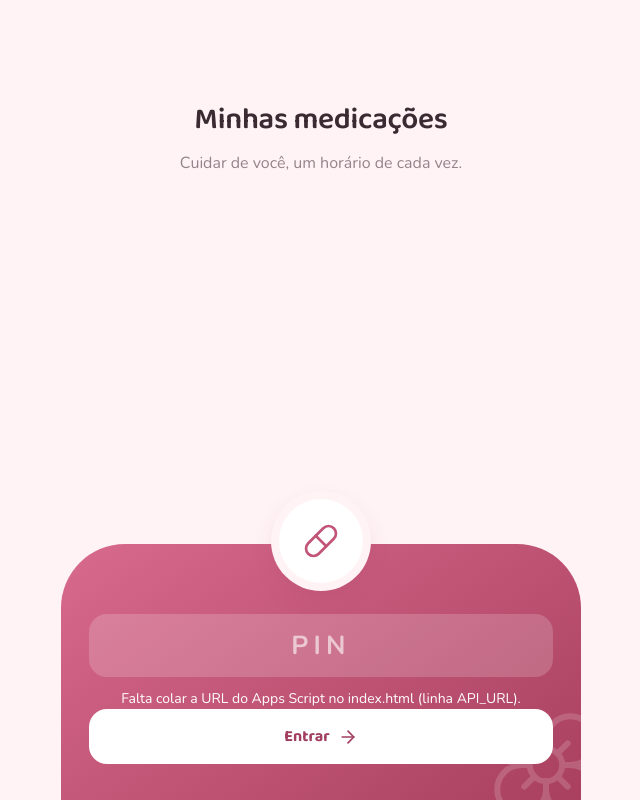
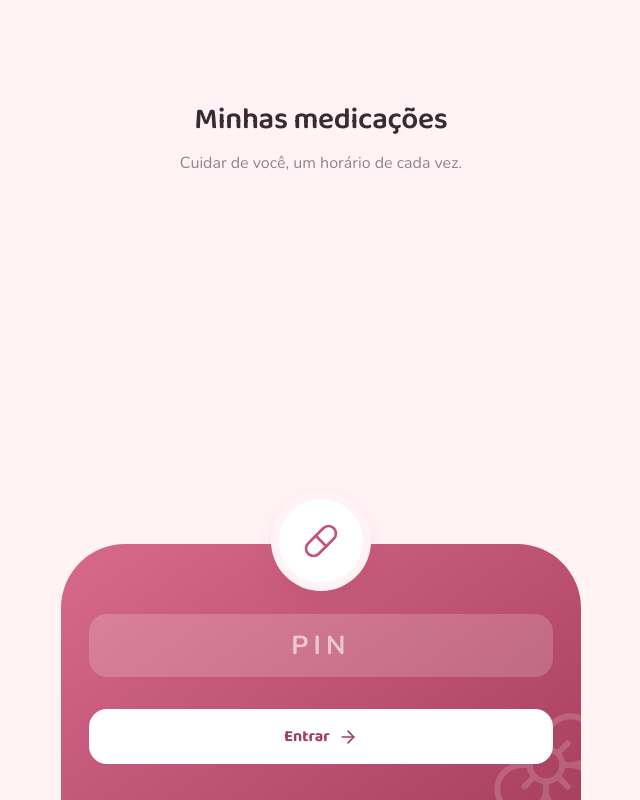
Before and after one commit to Lumadart/medicamentos, a plain HTML site: page index.html in a window 1280 px wide. Shown: the whole page, without its empty margins (319-959 px from the left). Drawn offline with nearby package versions, Linux system fonts and the light colour scheme.

Commit message:
Add files via upload

```diff
--- a/index.html
+++ b/index.html
@@ -3077,7 +3077,7 @@
   </div>
 
   <script>
-    const API_URL = 'COLE_AQUI_A_URL_DO_APPS_SCRIPT'; // termina com /exec
+    const API_URL = 'https://script.google.com/macros/s/AKfycbygi4DMEklucoLk_H2q8SPpUq-h3Y-r52xIy5zKFYcW95G6CPohunB_8MKD0q7L2Wje/exec';
     const $ = s => document.querySelector(s);
     let pin = localStorage.getItem('pin') || '';
     let doses = [];
```
